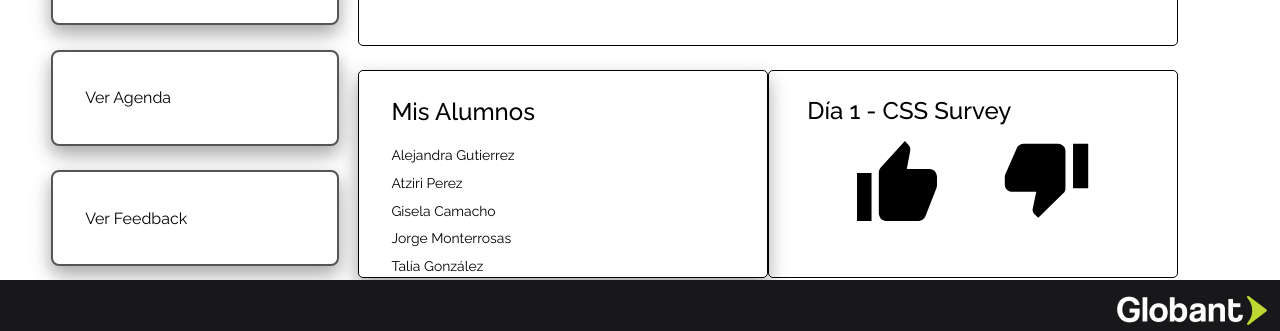
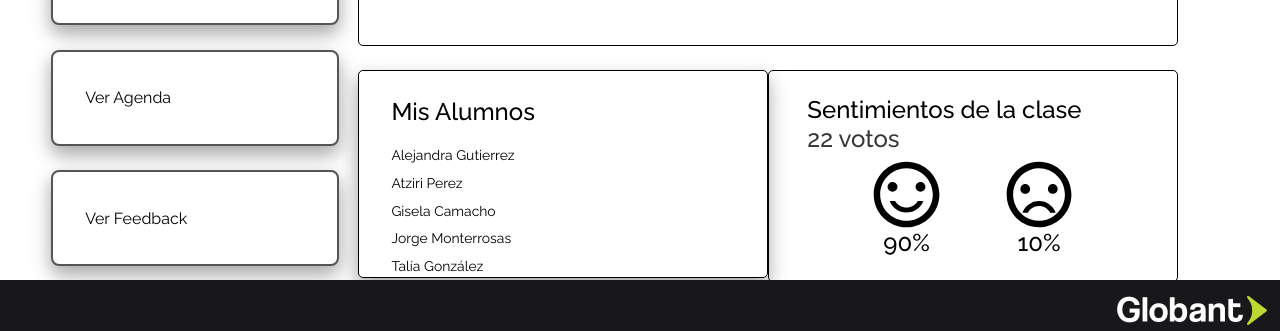
Before and after one commit to Bootcampers-GLB-Mex/talentG, a React (Create React App) app: page / in a window 1280 px wide. Shown: the part 466-797 px from the top of the page. Built offline with nearby package versions, Linux system fonts and the light colour scheme.

Commit message:
Added conditional surveys with tests

```diff
--- a/src/MainContainer/ClassFeelings/ClassFeelings.js
+++ b/src/MainContainer/ClassFeelings/ClassFeelings.js
@@ -1,13 +1,12 @@
 import React, { useState } from "react";
+import PropTypes from "prop-types";
 import "./classFeelings-styles.css";
 
 export default function classFeelings(props) {
   // State temporal
   const { classVotes } = props;
-  //   const [count, setCount] = useState(0);
   return (
     <>
-      <section className="classFeelings-container">
       <div className="feelings-info">
         <span>Sentimientos de la clase</span>
         <span>{classVotes.totalVotes} votos</span>
@@ -28,7 +27,14 @@ export default function classFeelings(props) {
           <h1>{classVotes.dislike}%</h1>
         </div>
       </div>
-      </section>
     </>
   );
 }
+
+// classFeelings.propTypes = {
+//   classVotes: PropTypes.shape({
+//     totalVotes: PropTypes.number,
+//     like: PropTypes.number,
+//     dislike: PropTypes.number,
+//   }),
+// };
--- a/src/MainContainer/ClassFeelings/classFeelings-styles.css
+++ b/src/MainContainer/ClassFeelings/classFeelings-styles.css
@@ -1,18 +1,8 @@
-.classFeelings-container {
-  /* padding: 1.6rem 2.4rem; */
-  max-width: 28.5rem;
-  min-height: 13rem;
-  border: 1px solid black;
-  border-radius: 5px;
-}
-
 .feelings-info {
   display: flex;
   flex-direction: column;
   font-size: 1.5rem;
   font-weight: 600;
-  margin-top: 1.56rem;
-  margin-left: 2.18rem;
 }
 
 .feelings-info span:last-child {
--- a/src/MainContainer/DailyClassSurvey/DailyClassSurvey.js
+++ b/src/MainContainer/DailyClassSurvey/DailyClassSurvey.js
@@ -1,12 +1,13 @@
 import React, { useState } from "react";
+import PropTypes from "prop-types";
 import "./dailyclasssurvey-styles.css";
 
 export default function DailyClassSurvey(props) {
   const { dailyScheduleData } = props;
   // State temporal
-  // const [count, setCount] = useState(0);
+  const [count, setCount] = useState(0);
   return (
-    <section className="dailyClassSurvey">
+    <>
       <div className="dailyClassSurvey__contentTop">
         {/* La info de H1 se va a capturar */}
         <h1>
@@ -17,13 +18,29 @@ export default function DailyClassSurvey(props) {
         <img
           src={process.env.PUBLIC_URL + "/assets/img/thumb-up.svg"}
           alt="thumbs-up"
-          // onCl
+          onClick={() => setCount(count + 1)}
         />
         <img
           src={process.env.PUBLIC_URL + "/assets/img/thumb-down.svg"}
           alt="thumbs-up"
+          onClick={() => setCount(count - 1)}
         />
       </div>
-    </section>
+      {count != 0 && (
+        <>
+          <div className="voteDone">
+            <p>Gracias por votar!</p>
+          </div>
+        </>
+      )}
+    </>
   );
 }
+
+DailyClassSurvey.propTypes = {
+  dailyScheduleData: PropTypes.shape({
+    day: PropTypes.number,
+    id: PropTypes.number,
+    topic: PropTypes.string,
+  }),
+};
--- a/src/MainContainer/DailyClassSurvey/dailyclasssurvey-styles.css
+++ b/src/MainContainer/DailyClassSurvey/dailyclasssurvey-styles.css
@@ -1,11 +1,3 @@
-.dailyClassSurvey {
-  padding: 1.6rem 2.4rem;
-  max-width: 28.5rem;
-  min-height: 13rem;
-  border: 1px solid black;
-  border-radius: 5px;
-}
-
 .dailyClassSurvey__contentTop {
   margin-bottom: 1rem;
 }
@@ -20,3 +12,11 @@
   justify-content: space-around;
   margin: 1rem;
 }
+
+.dailyClassSurvey__contentBottom img {
+  cursor: pointer;
+}
+
+.voteDone {
+  text-align: center;
+}
--- a/src/MainContainer/MainContainer.js
+++ b/src/MainContainer/MainContainer.js
@@ -2,6 +2,7 @@ import React from "react";
 import { useState } from "react";
 import DailyClass from "./DailyClass/DailyClass";
 import ListContainer from "./ListContainer/ListContainer";
+import Survey from "./Survey/Survey";
 import DailyClassSurvey from "./DailyClassSurvey/DailyClassSurvey";
 import ClassFeelings from "./ClassFeelings/ClassFeelings";
 import Button from "./button1/button";
@@ -16,6 +17,7 @@ import {
   trainerById1,
   listHomework,
   studentsByTraining,
+  votes,
 } from "../sampleData";
 
 export default function MainContainer() {
@@ -60,7 +62,11 @@ export default function MainContainer() {
         secondaryBtnName={"Cerrar"}
       />
       <div className="DailyClassSurvey">
-        <DailyClassSurvey dailyScheduleData={dailyScheduleData} />
+        <Survey
+          classVotes={votes}
+          isTrainer={isTrainer}
+          dailyScheduleData={dailyScheduleData}
+        />
       </div>
     </div>
   );
--- /dev/null
+++ b/src/MainContainer/Survey/Survey.js
@@ -0,0 +1,42 @@
+import React, { useState } from "react";
+import PropTypes from "prop-types";
+import "./survey-styles.css";
+
+import DailyClassSurvey from "../DailyClassSurvey/DailyClassSurvey";
+import ClassFeelings from "../ClassFeelings/ClassFeelings";
+
+// import TopicList from './TopicList';
+// import ResourcesList from './ResourcesList';
+
+export default function Survey(props) {
+  const { isTrainer, dailyScheduleData, classVotes } = props;
+
+  return (
+    <section className="surveyContainer">
+      {isTrainer && (
+        <>
+          <ClassFeelings classVotes={classVotes} />
+        </>
+      )}
+      {!isTrainer && (
+        <>
+          <DailyClassSurvey dailyScheduleData={dailyScheduleData} />
+        </>
+      )}
+    </section>
+  );
+}
+
+Survey.propTypes = {
+  isTrainer: PropTypes.bool,
+  dailyScheduleData: PropTypes.shape({
+    day: PropTypes.number,
+    id: PropTypes.number,
+    topic: PropTypes.string,
+  }),
+  classVotes: PropTypes.shape({
+    totalVotes: PropTypes.number,
+    like: PropTypes.number,
+    dislike: PropTypes.number,
+  }),
+};
--- /dev/null
+++ b/src/MainContainer/Survey/survey-styles.css
@@ -0,0 +1,7 @@
+.surveyContainer {
+  padding: 1.5rem 2.4rem;
+  max-width: 28.5rem;
+  min-height: 13rem;
+  border: 1px solid black;
+  border-radius: 5px;
+}
```
Also changed, not shown: 2 other files (tests, documents, lock files or other folders). Lines whose indentation alone changed are shown as unchanged.
